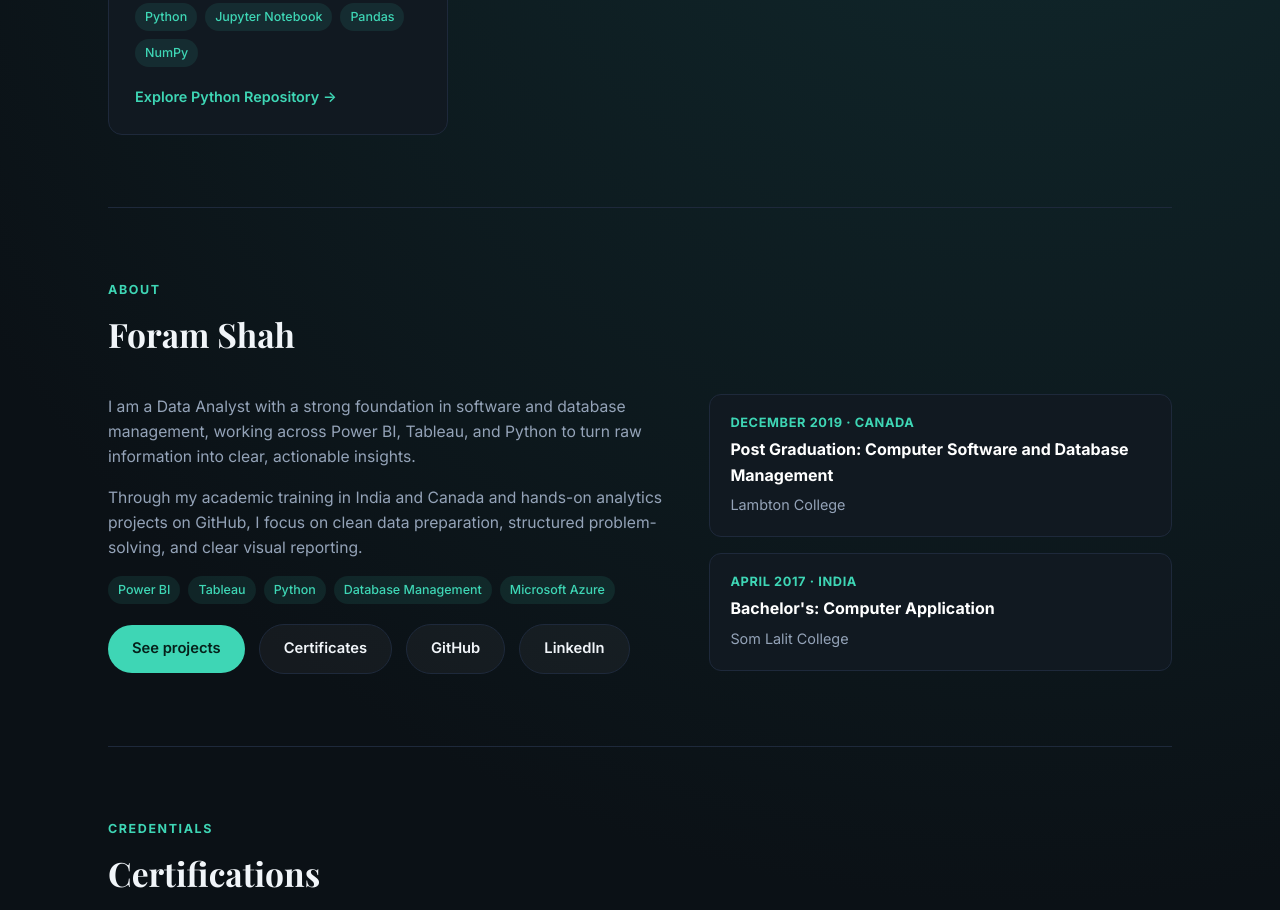
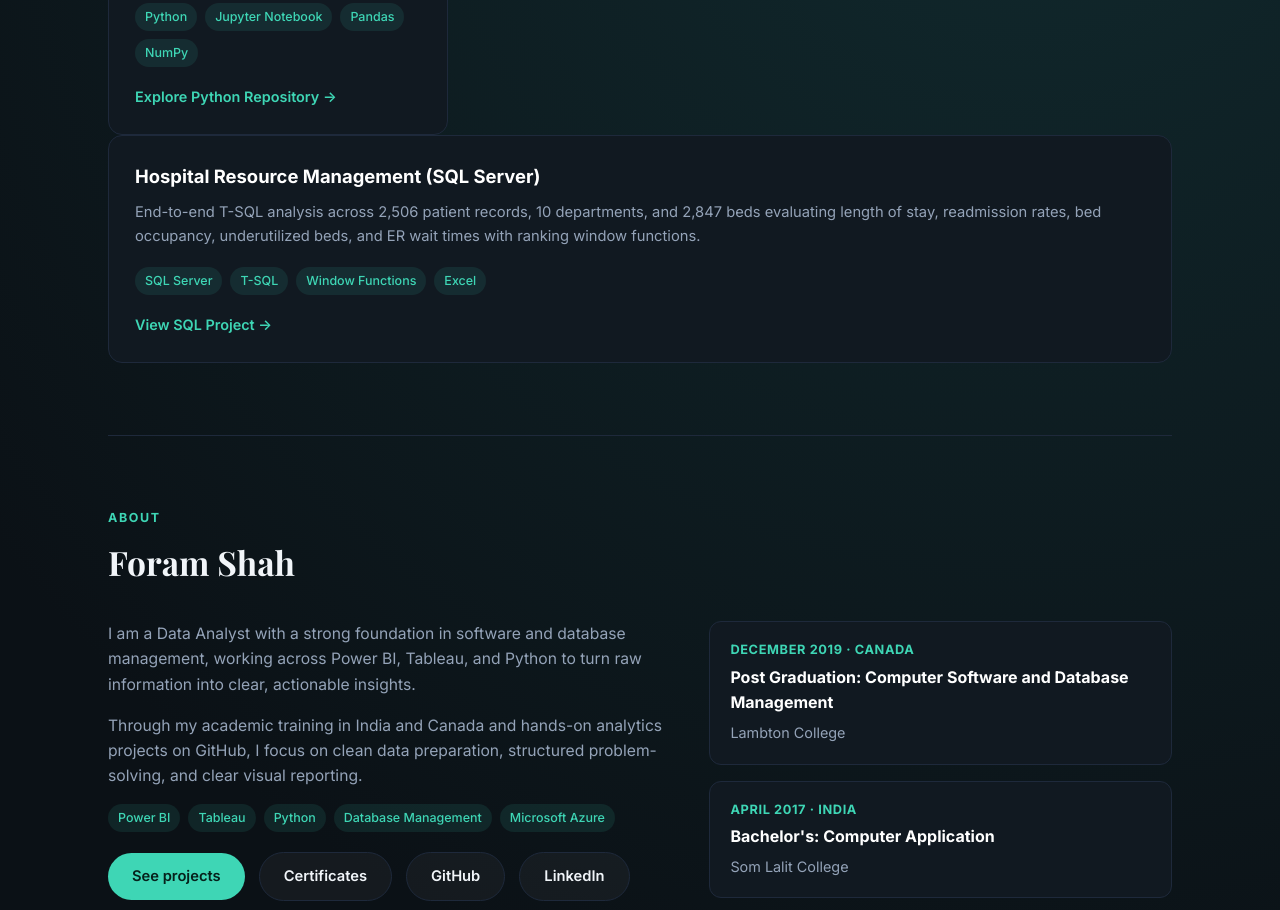
Before and after one commit to foram971/foram971.github.io, a plain HTML site: page index.html in a window 1280 px wide. Shown: the part 1519-2429 px from the top of the page. Drawn offline with nearby package versions, Linux system fonts and the light colour scheme.

Commit message:
Add Hospital Resource Management project card

```diff
--- a/index.html
+++ b/index.html
@@ -664,6 +664,21 @@
           <a href="https://github.com/foram971/Python" target="_blank" class="card-link">Explore Python Repository →</a>
         </div>
       </div>
+
+      <div class="card">
+          <div>
+            <h3>Hospital Resource Management (SQL Server)</h3>
+            <p>End-to-end T-SQL analysis across 2,506 patient records, 10 departments, and 2,847 beds evaluating length of stay, readmission rates, bed occupancy, underutilized beds, and ER wait times with ranking window functions.</p>
+            <div class="pill-row">
+              <span class="pill">SQL Server</span>
+              <span class="pill">T-SQL</span>
+              <span class="pill">Window Functions</span>
+              <span class="pill">Excel</span>
+            </div>
+          </div>
+          <a href="https://github.com/foram971/Hospital-Resource-Management-SQL" target="_blank" class="card-link">View SQL Project →</a>
+        </div>
+
     </section>
 
     <section id="about">
```
